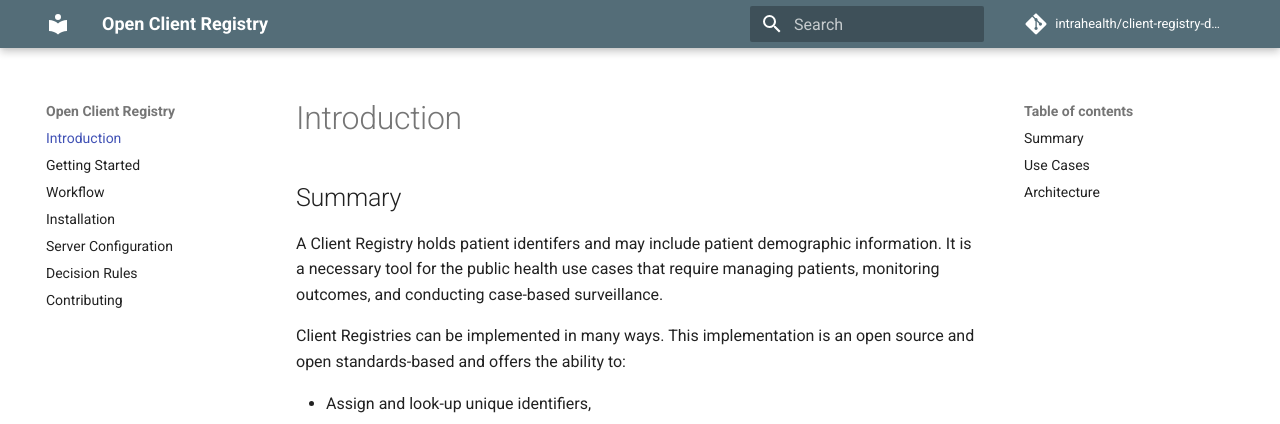
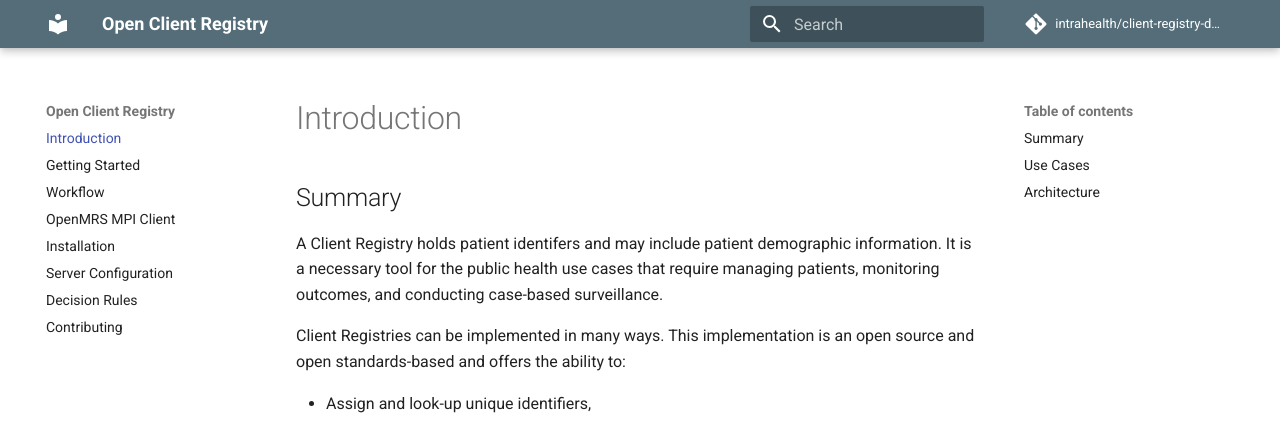
Before and after one commit to intrahealth/client-registry-docs, an MkDocs documentation site: the page built from docs/index.md, in a window 1280 px wide. Shown: the top 424 px of the page. Built offline with MkDocs 1.6.1 and Material for MkDocs 9.7.7, drawn with Linux system fonts in a browser that asks for light colours; comment, search, counter and statistics services are not loaded.

Commit message:
add openmrs tab

```diff
--- /dev/null
+++ b/docs/openmrs.md
@@ -0,0 +1 @@
+# OpenMRS MPI Client
--- a/mkdocs.yml
+++ b/mkdocs.yml
@@ -28,6 +28,7 @@ nav:
   - 'index.md'
   - 'get_started.md'
   - 'workflow.md'
+  - 'openmrs.md'
   - 'installation.md'
   - 'configuration.md'
   - 'decision_rules.md'
```
Also changed, not shown: site/installation/index.html, 1 other file.
